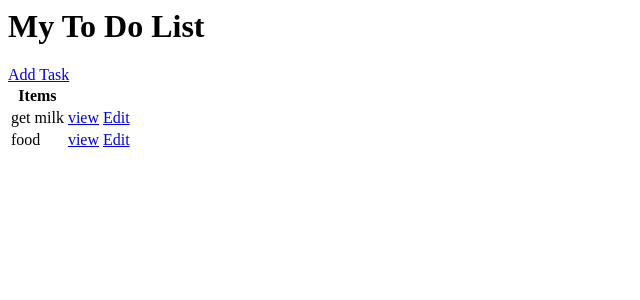
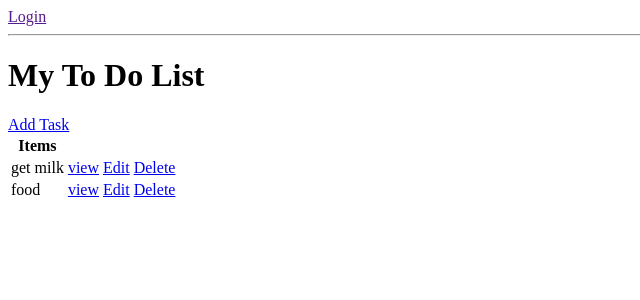
Before and after one commit to ShobhitNair/django_todo_list, a Django app: page / in a window 1280 px wide. Shown: the top 300 px of the page, without its empty margins (0-640 px from the left). Run offline with Django 4.2, Linux system fonts and the light colour scheme; data comes from the database, SQL or seed files in the repository; both versions use the stored data as it was after the commit.

Commit message:
crud commit

```diff
--- /dev/null
+++ b/base/templates/base/task_confirm_delete.html
@@ -0,0 +1,6 @@
+<a href="{% url 'tasks' %}">Go Back</a>
+<form method="POST" action="">
+    {% csrf_token %}
+    <P>Are you sure you want to delete this task ? "{{task}}"</P>
+    <input type="submit" value="Delete"/>
+</form>
--- a/base/templates/base/task_form.html
+++ b/base/templates/base/task_form.html
@@ -1,5 +1,5 @@
 <h3>Task Form</h3>
-<a href="{% url 'task' %}">Go back</a>
+<a href="{% url 'tasks' %}">Go back</a>
 
 <form method="post" action="#">
     {% csrf_token %}
--- a/base/templates/base/task_list.html
+++ b/base/templates/base/task_list.html
@@ -1,3 +1,12 @@
+{% if request.user.is_authenticated %}
+<p>{{request.user}}</p>
+<a href="">Logout</a>
+{% else %}
+<a href="">Login</a>
+{% endif %}
+
+<hr>
+
 <h1>My To Do List</h1>
 <a href="{% url 'task-create' %}">Add Task</a>
 
@@ -9,11 +18,13 @@
     <th></th>
     <th></th>
 </tr>
-    {% for task in object_list %}
+    {% for task in tasks %}
     <tr>
         <td>{{task.title}}</td>
         <td><a href="{% url 'task' task.id %}">view</a></td>
         <td><a href="{% url 'task-update' task.id %}">Edit</a></td>
+        <td><a href="{% url 'task-delete' task.id %}">Delete</a></td>
+
     </tr>
     {% empty %}
         <h3>No items in list</h3>
--- a/base/urls.py
+++ b/base/urls.py
@@ -1,9 +1,10 @@
 from django.urls import path
-from .views import TaskList, TaskDetail, TaskCreate, TaskUpdate
+from .views import TaskList, TaskDetail, TaskCreate, TaskUpdate, DeleteView
 
 urlpatterns = [
     path('', TaskList.as_view(), name='tasks'),
     path('task/<int:pk>/', TaskDetail.as_view(), name='task'),
     path('task-create/', TaskCreate.as_view(), name='task-create'),
-    path('task-update/<int:pk>/', TaskUpdate.as_view(), name='task-update')
+    path('task-update/<int:pk>/', TaskUpdate.as_view(), name='task-update'),
+    path('task-delete/<int:pk>/', DeleteView.as_view(), name='task-delete')
 ]
--- a/base/views.py
+++ b/base/views.py
@@ -1,7 +1,7 @@
 from django.shortcuts import render
 from django.views.generic.list import ListView
 from django.views.generic.detail import DetailView
-from django.views.generic.edit import CreateView, UpdateView
+from django.views.generic.edit import CreateView, UpdateView, DeleteView
 from django.urls import reverse_lazy
 from .models import Task
 
@@ -24,3 +24,9 @@ class TaskUpdate(UpdateView):
     model = Task
     fields = '__all__'
     success_url = reverse_lazy('tasks')
+
+
+class DeleteView(DeleteView):
+    model = Task
+    context_object_name = 'task'
+    success_url = reverse_lazy('tasks')
```
Also changed, not shown: db.sqlite3.
